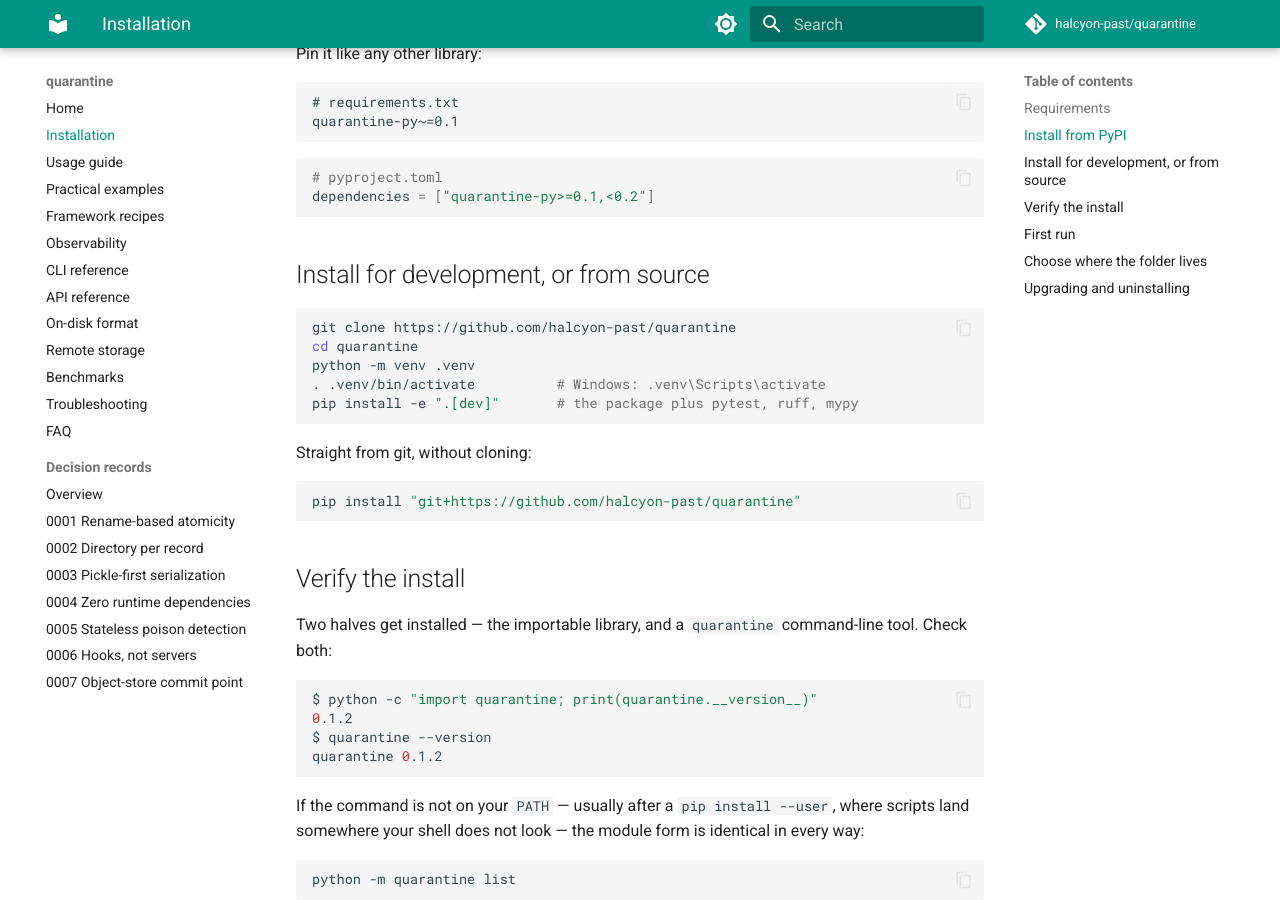
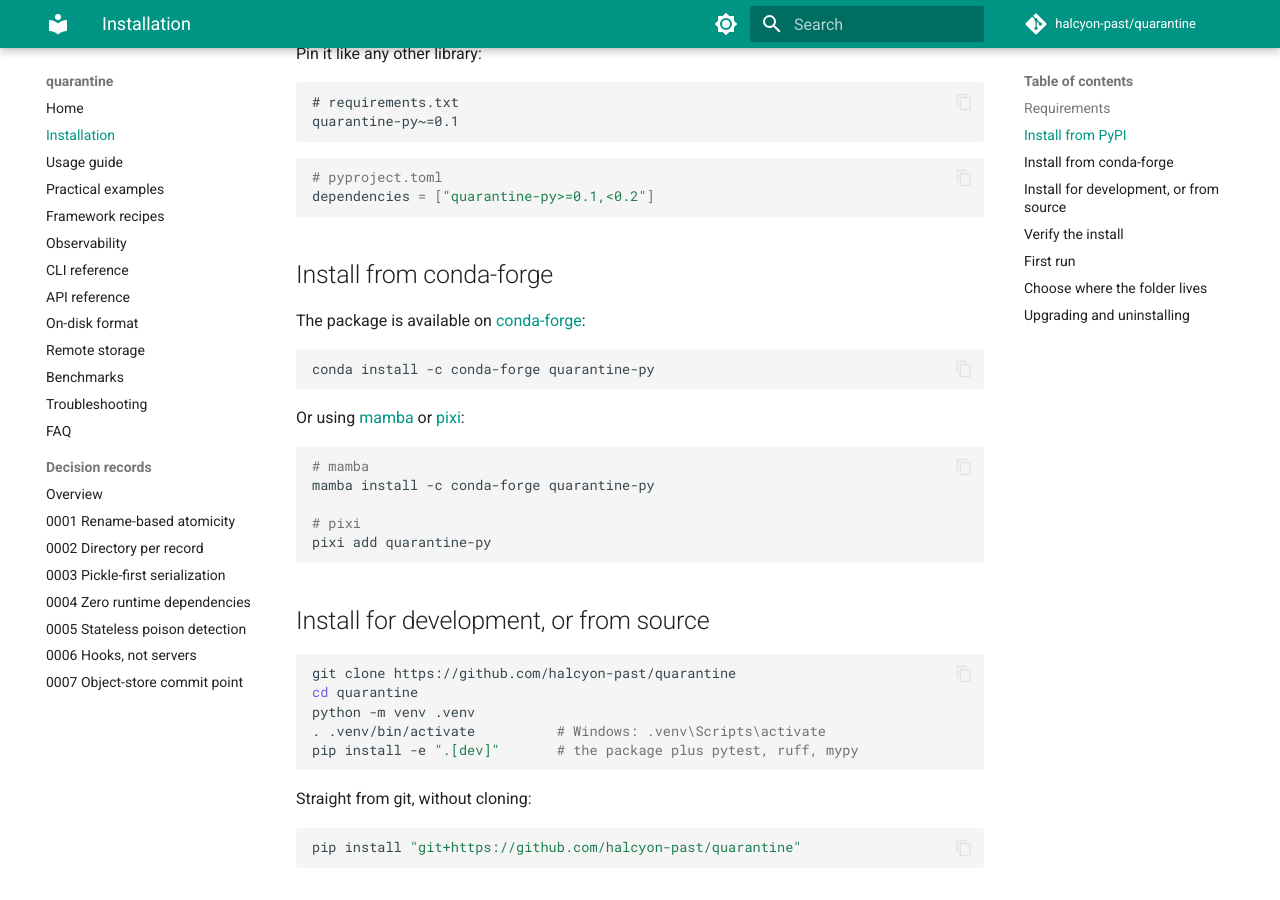
Before and after one commit to halcyon-past/quarantine, an MkDocs documentation site: the page built from docs/installation.md, in a window 1280 px wide and 900 px high, scrolled down 873 px. Built offline with MkDocs 1.6.1 and Material for MkDocs 9.7.7, drawn with Linux system fonts in a browser that asks for light colours; comment, search, counter and statistics services are not loaded.

Commit message:
docs: add conda-forge and development installation instructions

````diff
--- a/docs/installation.md
+++ b/docs/installation.md
@@ -44,6 +44,24 @@
 ```toml
 # pyproject.toml
 dependencies = ["quarantine-py>=0.1,<0.2"]
+```
+
+## Install from conda-forge
+
+The package is available on [conda-forge](https://anaconda.org/conda-forge/quarantine-py):
+
+```bash
+conda install -c conda-forge quarantine-py
+```
+
+Or using [mamba](https://mamba.readthedocs.io/) or [pixi](https://pixi.sh/):
+
+```bash
+# mamba
+mamba install -c conda-forge quarantine-py
+
+# pixi
+pixi add quarantine-py
 ```
 
 ## Install for development, or from source
````
Also changed, not shown: README.md (+43 -6 lines).
